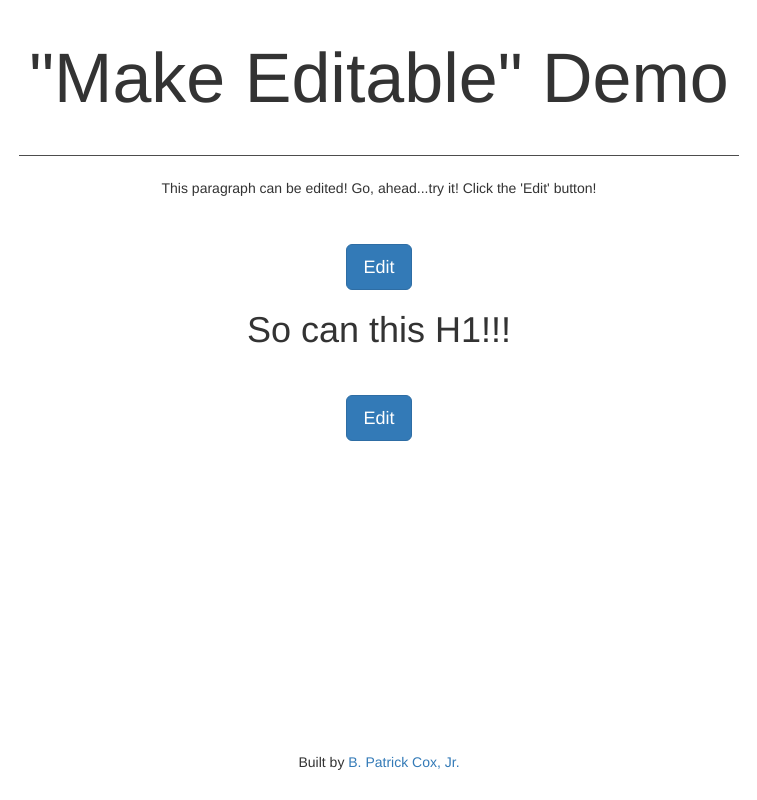
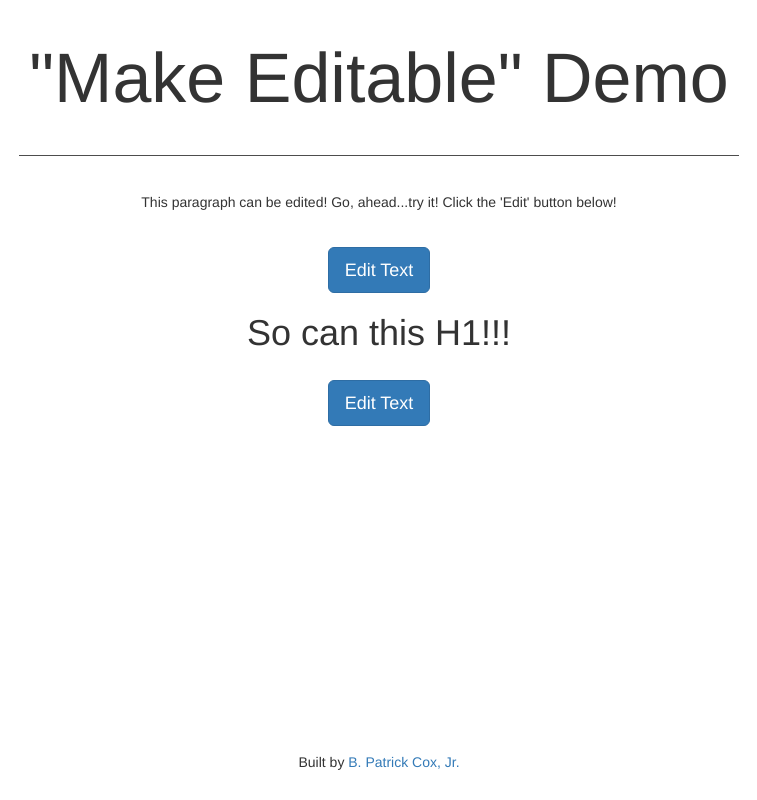
Before and after one commit to bpcoxjr/make-editable, a website: page app/index.html in a window 1280 px wide. Shown: the whole page, without its empty margins (261-1018 px from the left). Drawn offline with Linux system fonts and the light colour scheme.

Commit message:
small style tweaks

```diff
--- a/app/index.html
+++ b/app/index.html
@@ -12,7 +12,7 @@
 		<h1 class="header">"Make Editable" Demo</h1>
 		<hr>
 		<div make-editable>
-			<p>This paragraph can be edited! Go, ahead...try it! Click the 'Edit' button!</p>
+			<p>This paragraph can be edited! Go, ahead...try it! Click the 'Edit' button below!</p>
 		</div>
 		<div make-editable>
 			<h1>So can this H1!!!</h1>
--- a/app/make-editable.css
+++ b/app/make-editable.css
@@ -29,6 +29,11 @@ hr {
 	margin-top: 2em;
 }
 
+p {
+	padding-top: 1em;
+	padding-bottom: .5em;
+}
+
 .editable p {
 	padding-top: .5em;
 	padding-bottom: .5em;
@@ -40,7 +45,7 @@ hr {
 }
 
 button {
-	margin-top: 2em;
+	margin-top: 1em;
 	margin-bottom: 2em;
 }
 
--- a/app/make-editable.html
+++ b/app/make-editable.html
@@ -5,6 +5,6 @@
 	ng-class = "{ editable: editableStatus }" >
 </div>
 <div class="editable-controls">
-	<button class="btn btn-primary btn-lg" ng-click="editableStatus = true" ng-show="!editableStatus">Edit</button>
+	<button class="btn btn-primary btn-lg" ng-click="editableStatus = true" ng-show="!editableStatus">Edit Text</button>
 	<button class="btn btn-primary btn-lg" ng-click="editableStatus = false" ng-show="editableStatus">Save Changes</button>
 </div>
```
